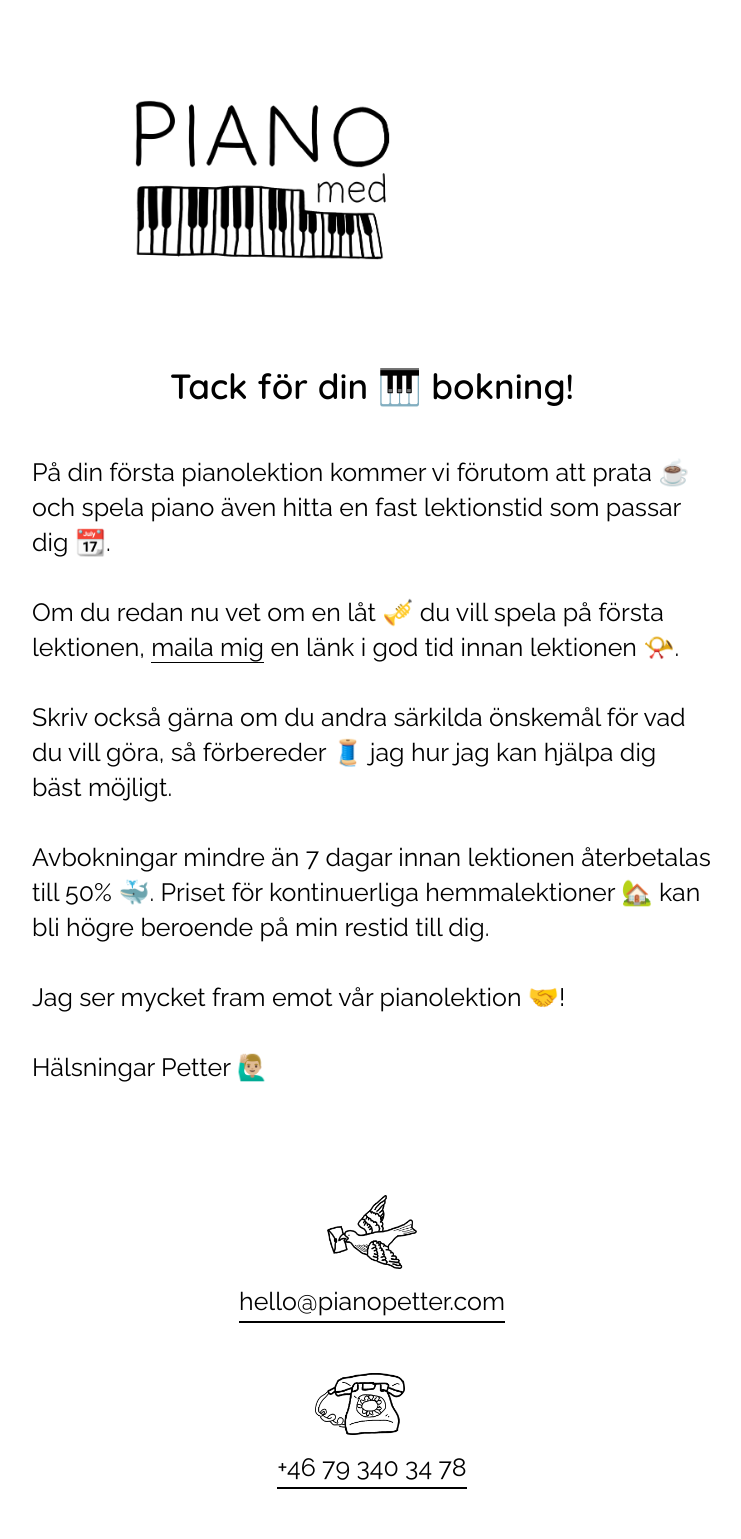
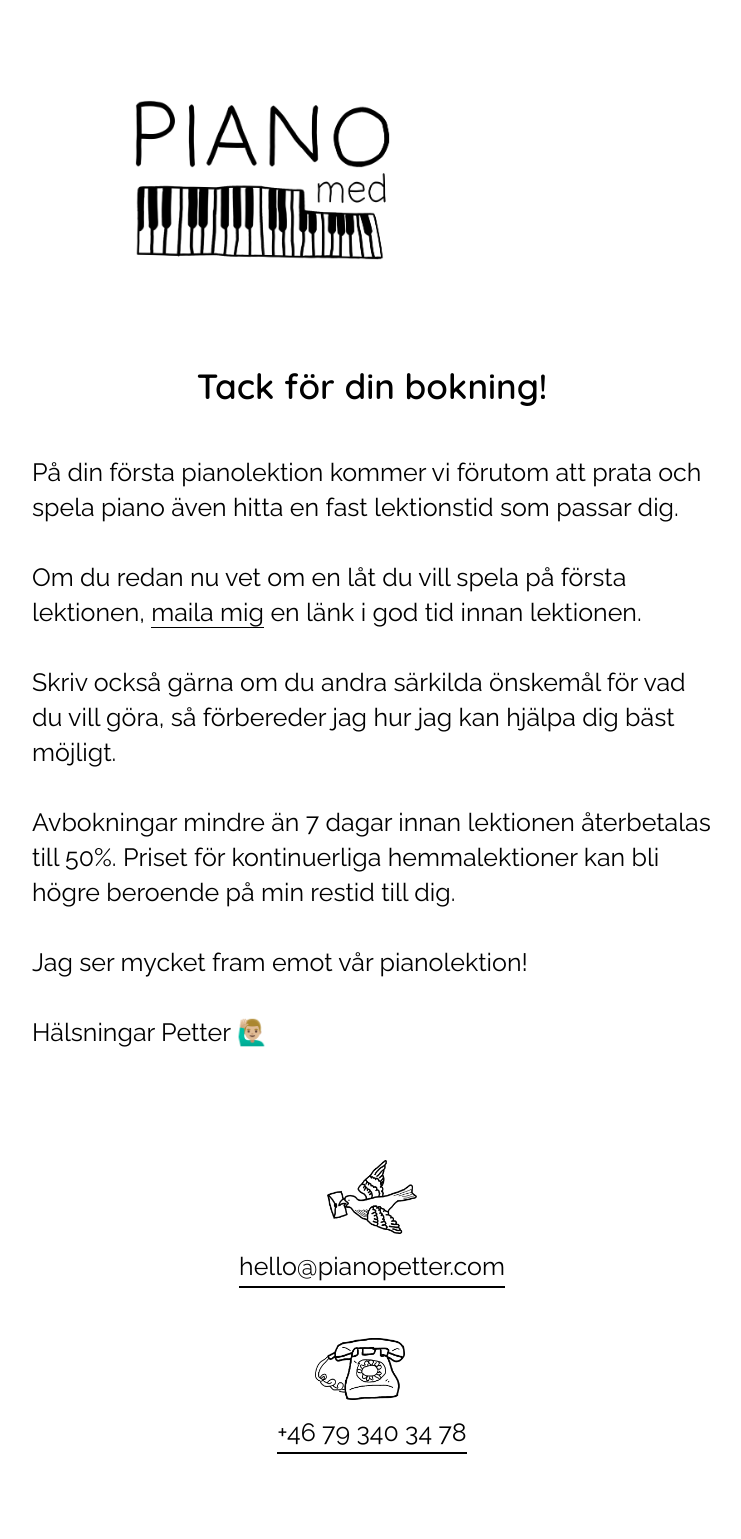
Before and after one commit to pletter/petterrylen.com, a Jekyll site: the page built from tackfordinbokning/index.markdown, in a window 1280 px wide. Shown: the whole page, without its empty margins (268-1009 px from the left). Built offline with Jekyll 4.4.1, drawn with Linux system fonts in a browser that asks for light colours; after the commit the page ends 1504 px from its top, so only the background shows below that.

Commit message:
less emojis smaller vid

```diff
--- a/piano/index.markdown
+++ b/piano/index.markdown
@@ -16,7 +16,7 @@ image:
 </header>
 	<div id="introvideo">
 		<video class="videoad" controls playsinline>
-	 	   <source src="/images/pianomedpetter_v2.mp4" type="video/mp4">
+	 	   <source src="/images/piano_ad_nord_v1.mp4" type="video/mp4">
 		   Your browser does not support the video tag.
 		</video>
 	</div>
--- a/tackfordinbokning/index.markdown
+++ b/tackfordinbokning/index.markdown
@@ -16,20 +16,20 @@ image:
 	</a>
 </header>
 <div class="thanks" style="padding: 90px 0px 0px;">
-	<h2 style="text-align: center; padding-bottom: 40px;">Tack för din 🎹 bokning! </h2>
-		På din första pianolektion kommer vi förutom att prata ☕️ och spela piano även hitta en fast lektionstid som passar dig 📆.
+	<h2 style="text-align: center; padding-bottom: 40px;">Tack för din bokning! </h2>
+		På din första pianolektion kommer vi förutom att prata och spela piano även hitta en fast lektionstid som passar dig.
 		<br>
 		<br>
-		Om du redan nu vet om en låt 🎺 du vill spela på första lektionen, <a href="mailto:hello@pianopetter.com?subject=Låt till pianolektion">maila mig</a> en länk i god tid innan lektionen 📯.
+		Om du redan nu vet om en låt du vill spela på första lektionen, <a href="mailto:hello@pianopetter.com?subject=Låt till pianolektion">maila mig</a> en länk i god tid innan lektionen.
 		<br>
 		<br>
-		Skriv också gärna om du andra särkilda önskemål för vad du vill göra, så förbereder 🧵 jag hur jag kan hjälpa dig bäst möjligt.
+		Skriv också gärna om du andra särkilda önskemål för vad du vill göra, så förbereder jag hur jag kan hjälpa dig bäst möjligt.
 		<br>
 		<br>
-		Avbokningar mindre än 7 dagar innan lektionen återbetalas till 50% 🐳. Priset för kontinuerliga hemmalektioner 🏡 kan bli högre beroende på min restid till dig.
+		Avbokningar mindre än 7 dagar innan lektionen återbetalas till 50%. Priset för kontinuerliga hemmalektioner kan bli högre beroende på min restid till dig.
 		<br>
 		<br>
-		Jag ser mycket fram emot vår pianolektion 🤝!
+		Jag ser mycket fram emot vår pianolektion!
 		<br>
 		<br>
 		Hälsningar Petter 🙋🏼‍♂️
```
Also changed, not shown: 3 other files.
